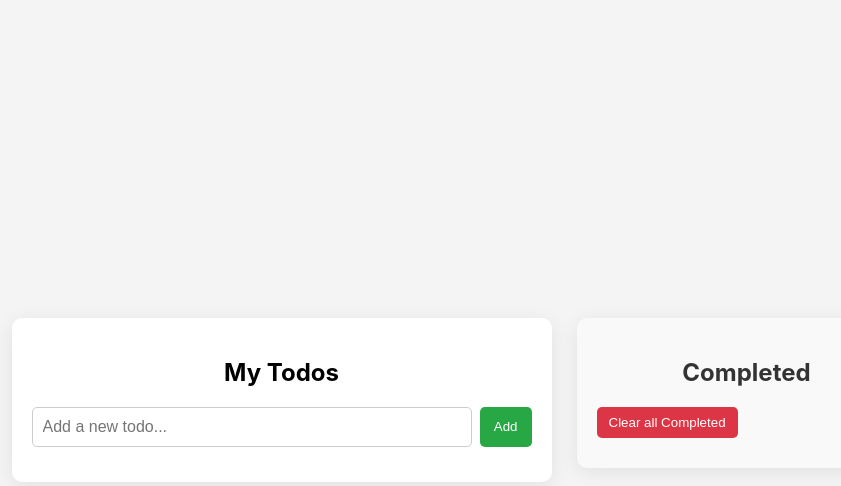
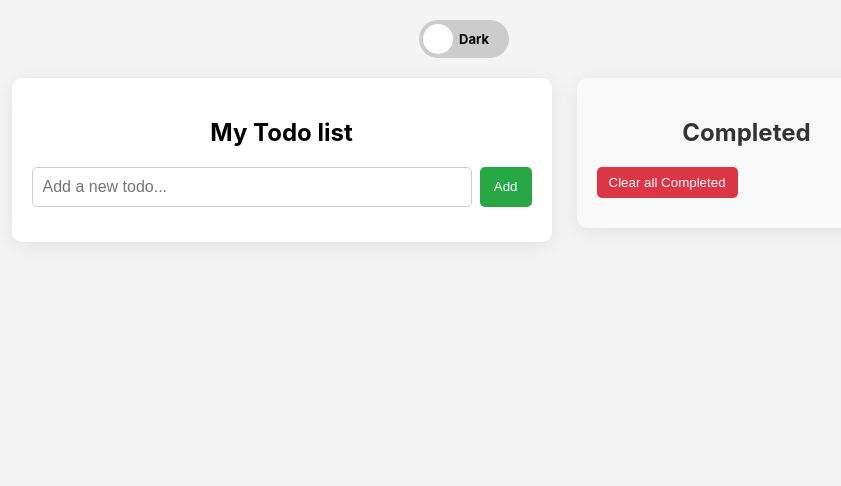
Before and after one commit to MarkEASV/todolist, a website built with Vite: page index.html in a window 1280 px wide. Shown: the whole page, without its empty margins (176-1017 px from the left). Built offline with nearby package versions, Linux system fonts and the light colour scheme.

Commit message:
Feat(Function): Add dark mode theme

```diff
--- a/index.html
+++ b/index.html
@@ -4,11 +4,12 @@
   <meta charset="UTF-8" />
   <meta name="viewport" content="width=device-width, initial-scale=1.0" />
   <title>Todo App</title>
+  <link rel="stylesheet" href="./src/style.css">
 </head>
 <body>
   <div class="pageContainer">
     <div class="container todoContainer">
-      <h2>My Todos</h2>
+      <h2>My Todo list</h2>
       <form class="todoForm">
         <input type="text" id="todoInput" placeholder="Add a new todo..." />
         <button type="submit">Add</button>
--- a/src/main.ts
+++ b/src/main.ts
@@ -15,7 +15,7 @@
 const completedContainer = completedList.parentElement as HTMLElement;
 const errorMessage = document.getElementById('errorMessage') as HTMLElement;
 
-// Add "Clear Completed" button under completed h2
+// Option 2: Add a button to clear all completed todos
 const clearCompletedBtn = document.createElement('button');
 clearCompletedBtn.textContent = 'Clear all Completed';
 clearCompletedBtn.className = 'clearCompletedButton'
@@ -26,6 +26,7 @@
   renderTodos();
 });
 
+//Option 6: Due Date for Todos:
 const addTodo = (description: string) => {
   const newTodo: Todo = {
     id: Date.now(),
@@ -115,3 +116,31 @@
 
 hideError();
 renderTodos();
+
+// Option 11: Add a button to toggle between light and dark modes.
+const switchContainer = document.createElement('label');
+switchContainer.className = 'switch';
+
+const switchInput = document.createElement('input');
+switchInput.type = 'checkbox';
+
+const slider = document.createElement('span');
+slider.className = 'slider';
+
+const knob = document.createElement('span');
+knob.className = 'knob';
+
+slider.appendChild(knob);
+switchContainer.appendChild(switchInput);
+switchContainer.appendChild(slider);
+
+const switchWrapper = document.createElement('div');
+switchWrapper.className = 'switchWrapper';
+switchWrapper.appendChild(switchContainer);
+
+const pageContainer = document.querySelector('.pageContainer');
+document.body.insertBefore(switchWrapper, pageContainer);
+
+switchInput.addEventListener('change', () => {
+  document.body.classList.toggle('darkMode', switchInput.checked);
+});
--- a/src/style.css
+++ b/src/style.css
@@ -18,9 +18,16 @@
   margin: 0;
   padding: 0;
   display: flex;
+  flex-direction: column;
+  align-items: center;
+  min-height: 100vh;
+}
+
+.switchWrapper {
+  display: flex;
   justify-content: center;
-  align-items: center;
-  height: 100vh;
+  width: 100%;
+  margin: 20px 0;
 }
 
 .pageContainer {
@@ -118,6 +125,10 @@
   text-decoration: line-through;
 }
 
+.completedList li:hover {
+  background-color: #c0ffc0;
+}
+
 .completedList button {
   background: var(--danger-color);
   color: white;
@@ -132,7 +143,7 @@
   background: #b02a37;
 }
 
-.clearCompletedButton{
+.clearCompletedButton {
   margin: 10px 0 10px 0;
   padding: 8px 12px;
   border: none;
@@ -142,3 +153,103 @@
   cursor: pointer;
   transition: background 0.2s;
 }
+
+body.darkMode {
+  --body-background-color: #121212;
+  --container-background-color: #1e1e1e;
+  --text-color: #f5f5f5;
+  --completed-color: #aaa;
+}
+
+body.darkMode .container {
+  background: var(--container-background-color);
+  color: var(--text-color);
+}
+
+body.darkMode .todoItem {
+  background: #2a2a2a;
+}
+
+body.darkMode .completedContainer {
+  background: var(--container-background-color);
+}
+
+body.darkMode .completedContainer h2 {
+  color: var(--text-color);
+}
+
+body.darkMode .completedList li {
+  color: var(--completed-color);
+}
+
+body.darkMode .completedList li:hover {
+  background-color: #3b603b;
+}
+
+.switch {
+  position: relative;
+  display: inline-block;
+  width: 90px;
+  height: 38px;
+}
+
+.switch input {
+  opacity: 0;
+  width: 0;
+  height: 0;
+}
+
+.slider {
+  position: absolute;
+  cursor: pointer;
+  inset: 0;
+  background-color: #ccc;
+  border-radius: 34px;
+  transition: background-color 0.4s;
+  display: flex;
+  align-items: center;
+  justify-content: center;
+  font-size: 13px;
+  font-weight: bold;
+  color: #fff;
+  box-sizing: border-box;
+}
+
+.slider::before {
+  content: "Dark";
+  transition: opacity 0.3s;
+  opacity: 1;
+  color: black;
+  margin-left: 20px;
+}
+
+input:checked + .slider::before {
+  opacity: 0;
+}
+
+input:checked + .slider::after {
+  content: "Light";
+  position: absolute;
+  margin-left: -20px;
+  opacity: 1;
+  transition: opacity 0.3s;
+}
+
+.slider span.knob {
+  position: absolute;
+  height: 30px;
+  width: 30px;
+  left: 4px;
+  bottom: 4px;
+  background-color: #fff;
+  border-radius: 50%;
+  transition: transform 0.4s;
+}
+
+input:checked + .slider {
+  background-color: #4CAF50;
+}
+
+input:checked + .slider span.knob {
+  transform: translateX(52px);
+}
```
